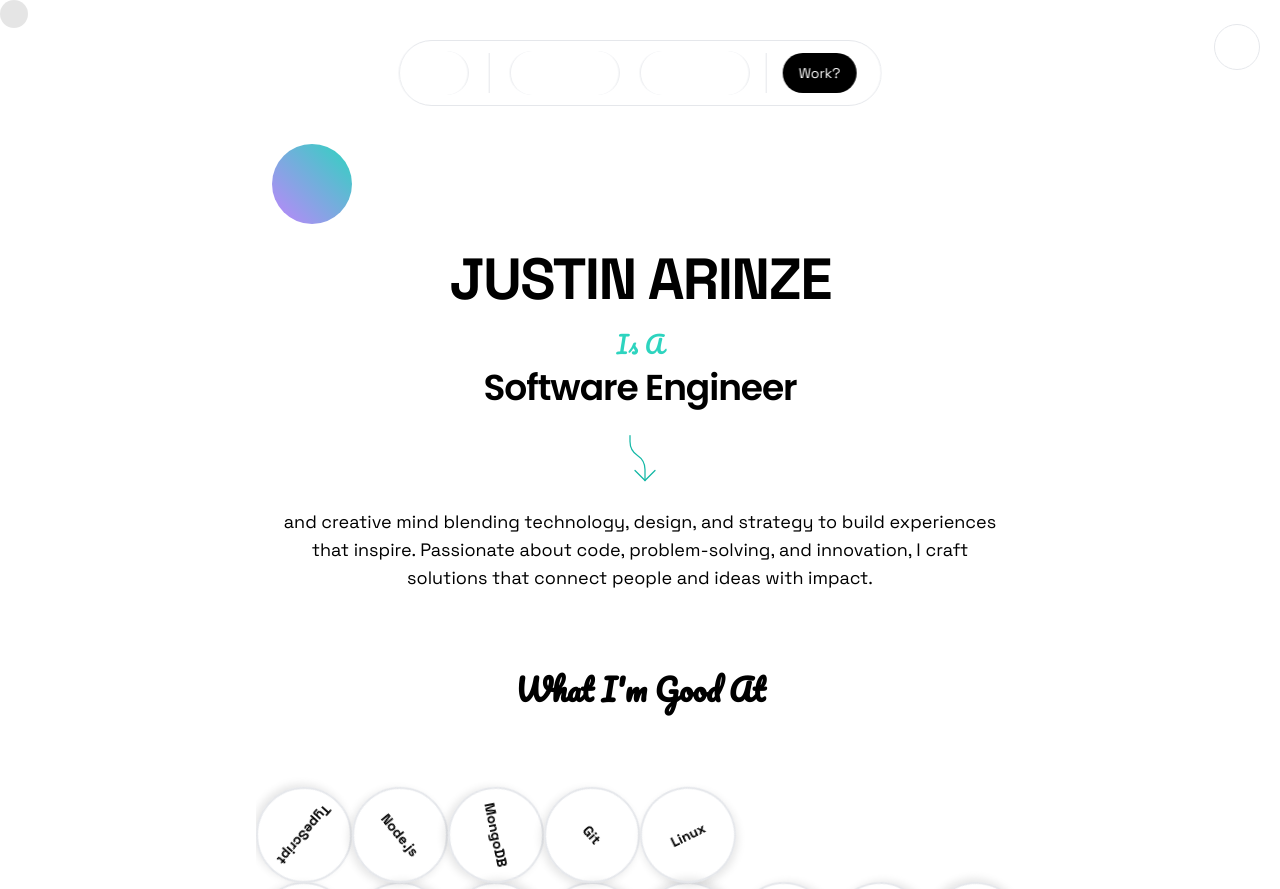
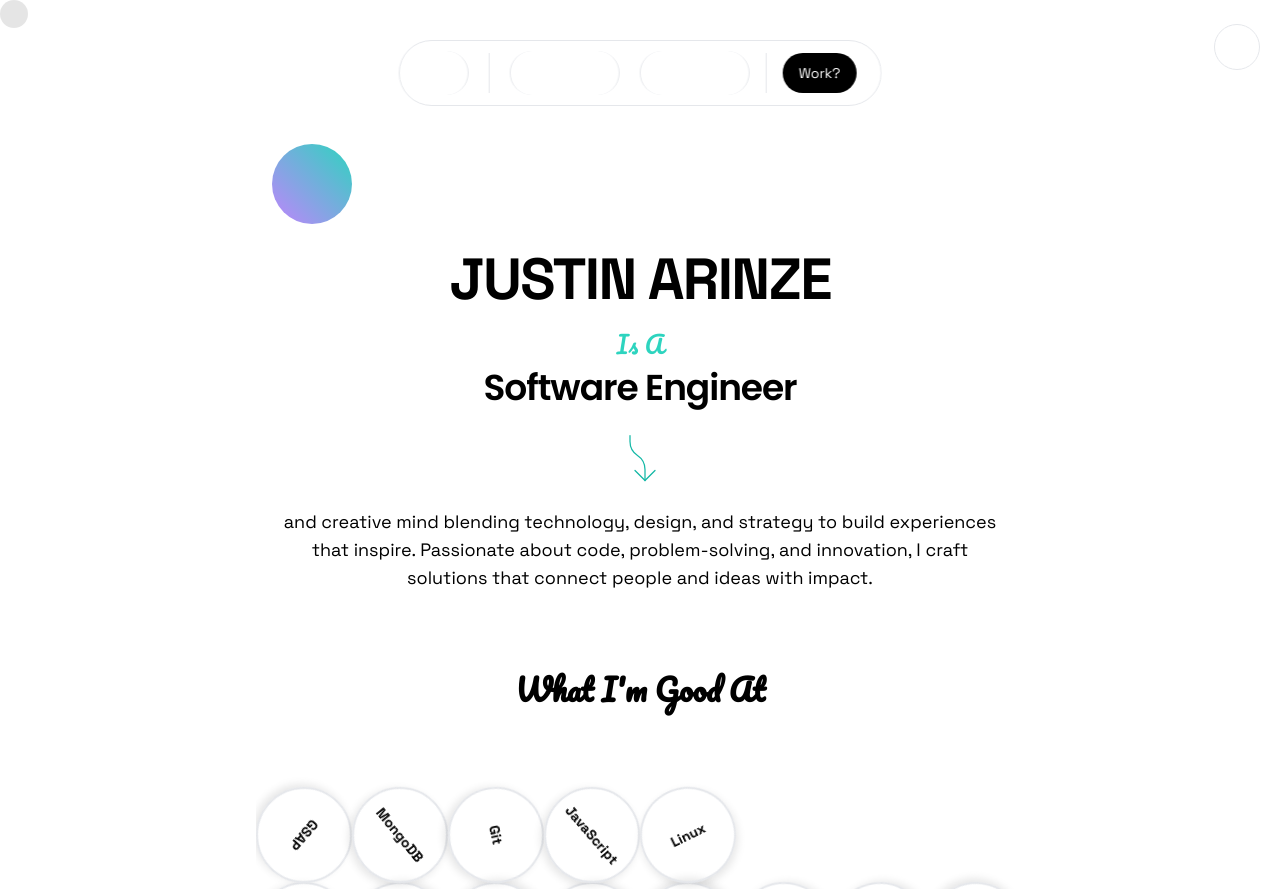
Before and after one commit to arinzejustin/portfolio, a Nuxt app: page / in a window 1280 px wide. Shown: the top 889 px of the page. Built offline with nearby package versions, Linux system fonts and the light colour scheme; some icons are missing.

Commit message:
Update Skills.vue

```diff
--- a/components/Skills.vue
+++ b/components/Skills.vue
@@ -235,11 +235,7 @@ export default defineComponent({
       class="relative w-full max-w-3xl h-[250px] overflow-hidden border-b border-app"
     >
       <div
-        v-for="(skill, i) in [
-          ...skills.slice(randomIndex, randomIndex + 1),
-          ...skills.slice(0, randomIndex),
-          ...skills.slice(randomIndex + 1),
-        ]"
+        v-for="(skill, i) in [...skills].sort(() => Math.random() - 0.5)"
         :key="i"
         class="group absolute skill-box w-16 h-16 md:w-20 md:h-20 lg:w-24 lg:h-24 rounded-full flex items-center justify-center font-bold border-2 cursor-pointer hover:border-4 border-app transition-all duration-300 opacity-100 hover:scale-110 hover:z-10"
         style="will-change: transform"
```
